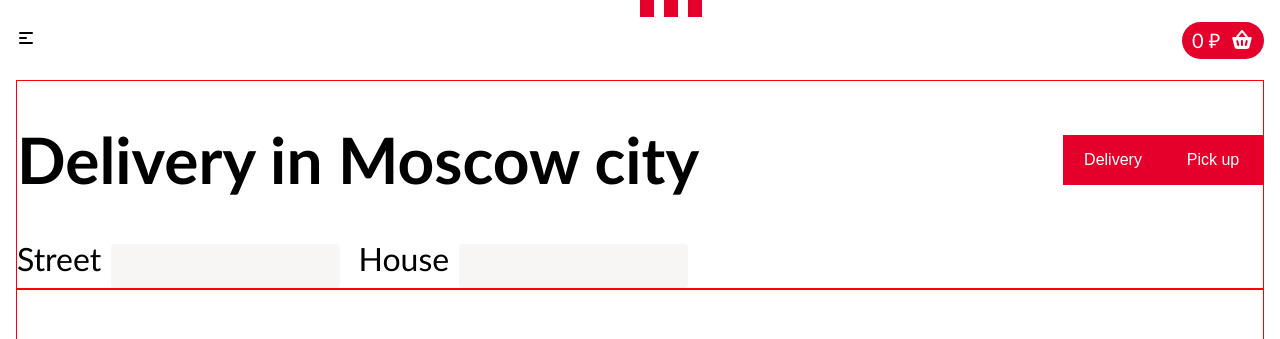
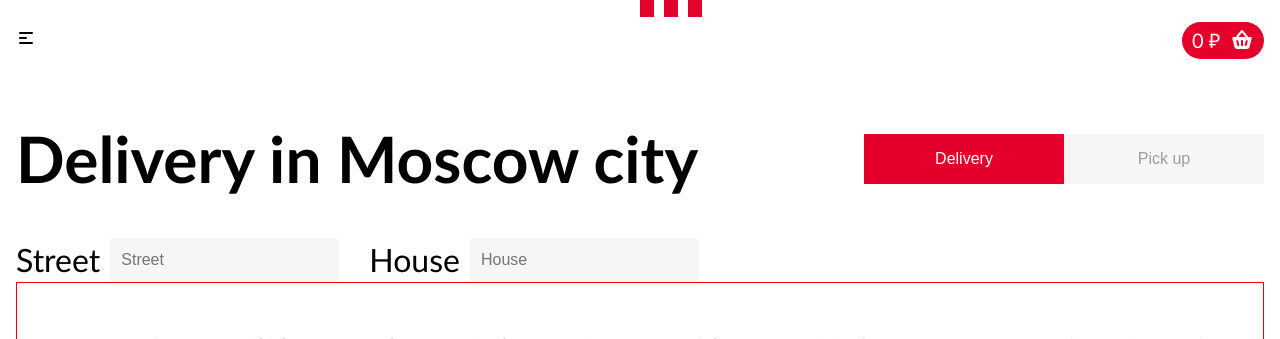
Before and after one commit to aivan3d66/food-shop, a React (Create React App) app: page / in a window 1280 px wide. Shown: the top 339 px of the page. Built offline with nearby package versions, Linux system fonts and the light colour scheme.

Commit message:
add Delivery styles

```diff
--- a/src/components/UI/Delivery/component.js
+++ b/src/components/UI/Delivery/component.js
@@ -11,7 +11,6 @@ export const DeliveryWrapper = styled.div`
   min-height: 40px;
   margin: 0 auto;
   font-size: 16px;
-  border: 1px solid red;
 `
 
 export const DeliveryHeader = styled.div`
@@ -20,16 +19,38 @@ export const DeliveryHeader = styled.div`
   align-items: center;
 
   h1 {
+    font-weight: 700;
     font-size: 64px;
     line-height: 72px;
   }
 `
 
 export const DeliveryControls = styled.div`
+  display: flex;
 
+  button {
+    width: 200px;
+    &:last-child {
+      color: #9D9D9D;
+      background-color: #F7F6F5;
+    }
+
+    &:last-child:hover {
+      color: #ffffff;
+      background-color: #b30000;
+    }
+  }
 `
 
 export const DeliveryBody = styled.div`
+  display: flex;
+  align-items: baseline;
   font-size: 32px;
   line-height: 40px;
+
+  label {
+    display: flex;
+    align-items: center;
+    margin-right: 20px;
+  }
 `
--- a/src/components/UI/Delivery/index.tsx
+++ b/src/components/UI/Delivery/index.tsx
@@ -15,10 +15,10 @@ export default () => {
                 </DeliveryHeader>
                 <DeliveryBody>
                     <label> Street
-                        <InputText />
+                        <InputText placeholder='Street'/>
                     </label>
                     <label> House
-                        <InputText />
+                        <InputText placeholder='House'/>
                     </label>
                 </DeliveryBody>
             </DeliveryWrapper>
```
